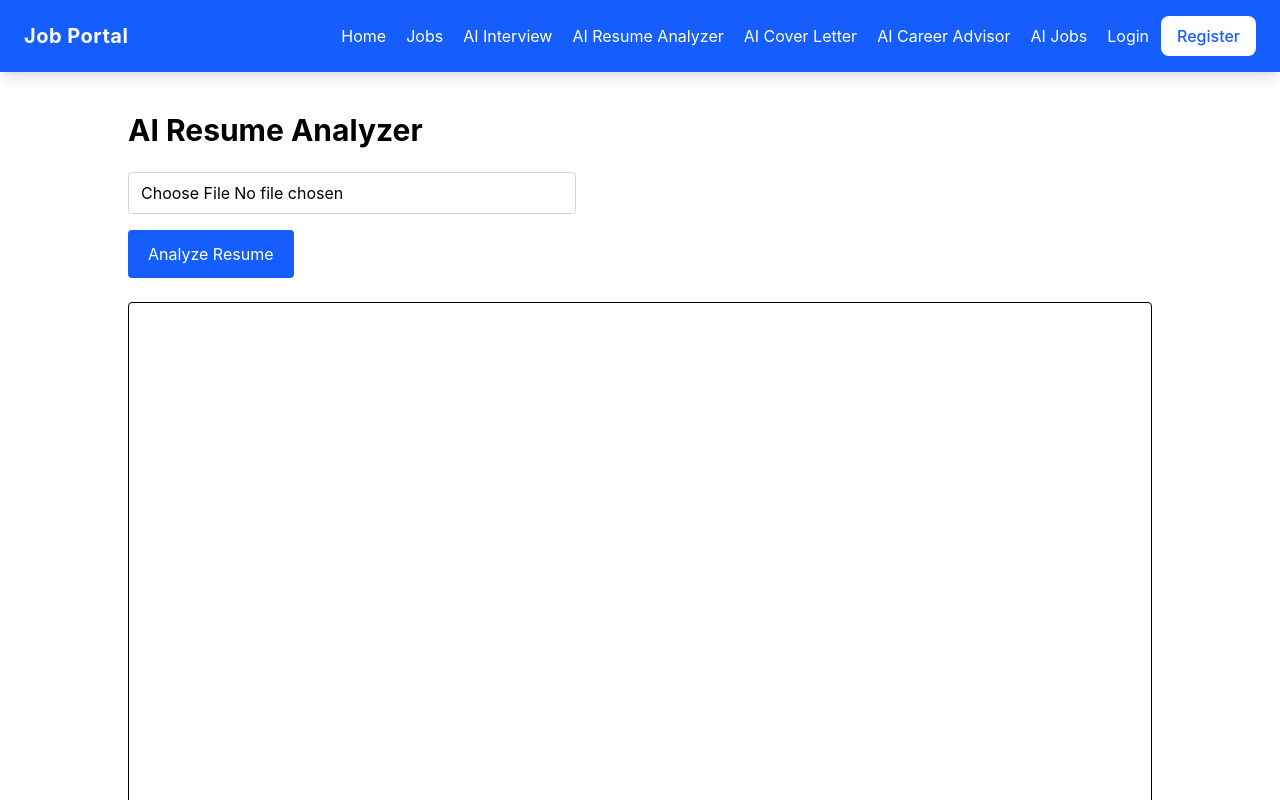
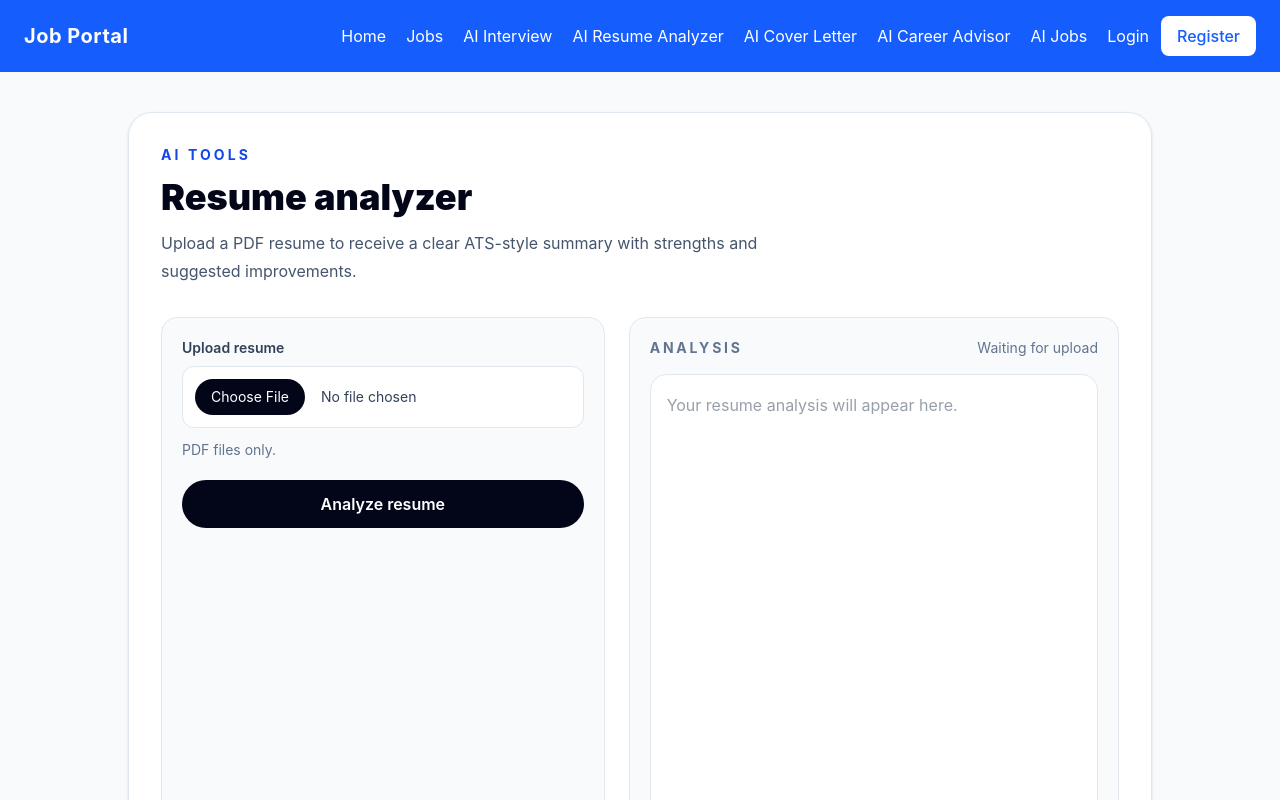
Before and after one commit to dilanithathsarani/Job-Portal---frontend, a React app: page /ai/resume-analyzer in a window 1280 px wide. Shown: the top 800 px of the page. Built offline with nearby package versions, Linux system fonts and the light colour scheme; the HTML template or start-up script is replaced by a standard one.

Commit message:
Implement fallback analysis for ResumeAnalyzer and enhance UI with user feedback notifications. Update API request handling for FormData uploads.

```diff
--- a/src/pages/ai/ResumeAnalyzer.jsx
+++ b/src/pages/ai/ResumeAnalyzer.jsx
@@ -2,6 +2,23 @@ import { useState } from "react";
 import toast from "react-hot-toast";
 import api from "../../services/api";
 import Navbar from "../../components/navBar";
+
+const buildFallbackAnalysis = (fileName) => {
+    return [
+        "ATS Score: 65/100",
+        "Strengths:",
+        `- Resume file ${fileName || "(uploaded file)"} was received.`,
+        "- Basic structure appears ready for review.",
+        "Weaknesses:",
+        "- AI analysis is currently unavailable.",
+        "Missing Skills:",
+        "- Match required keywords from your target job description.",
+        "Suggestions:",
+        "- Add measurable impact points for each role.",
+        "- Keep skills grouped by category.",
+        "- Include tools and technologies near relevant projects.",
+    ].join("\n");
+};
 
 function ResumeAnalyzer() {
 
@@ -9,6 +26,7 @@ function ResumeAnalyzer() {
     const [analysis, setAnalysis] = useState("");
     const [loading, setLoading] = useState(false);
     const [error, setError] = useState("");
+    const [note, setNote] = useState("");
 
     const analyzeResume = async () => {
 
@@ -21,21 +39,14 @@ function ResumeAnalyzer() {
 
         formData.append("resume", file);
         setError("");
+        setNote("");
         setAnalysis("");
 
         try {
 
             setLoading(true);
 
-            const res = await api.post(
-                "/ai/analyze-resume",
-                formData,
-                {
-                    headers: {
-                        "Content-Type": "multipart/form-data",
-                    },
-                }
-            );
+            const res = await api.post("/ai/analyze-resume", formData);
 
             const analysisText =
                 res.data.analysis ||
@@ -44,6 +55,11 @@ function ResumeAnalyzer() {
                 "No analysis was returned by the server.";
 
             setAnalysis(analysisText);
+
+            if (res.data.message) {
+                setNote(res.data.message);
+            }
+
             toast.success("Resume analyzed successfully");
 
         } catch (error) {
@@ -55,7 +71,8 @@ function ResumeAnalyzer() {
                 "Failed to analyze resume";
 
             setError(message);
-            toast.error(message);
+            setNote("Showing fallback summary because the server could not complete AI analysis.");
+            setAnalysis(buildFallbackAnalysis(file?.name));
 
         } finally {
 
@@ -68,36 +85,59 @@ function ResumeAnalyzer() {
     return (
 
         <>
-        <Navbar/>
+            <Navbar />
 
-        <div className="max-w-5xl mx-auto mt-10">
+            <main className="min-h-screen bg-slate-50 px-5 py-10 sm:px-8 lg:px-10">
+                <div className="mx-auto max-w-5xl">
+                    <section className="rounded-3xl border border-slate-200 bg-white p-6 shadow-sm sm:p-8">
+                        <p className="text-sm font-bold uppercase tracking-[0.22em] text-blue-700">
+                            AI tools
+                        </p>
 
-            <h1 className="text-3xl font-bold mb-6">
+                        <h1 className="mt-3 text-3xl font-black text-slate-950 sm:text-4xl">
+                            Resume analyzer
+                        </h1>
 
-                AI Resume Analyzer
+                        <p className="mt-3 max-w-2xl text-base leading-7 text-slate-600">
+                            Upload a PDF resume to receive a clear ATS-style summary with strengths and suggested improvements.
+                        </p>
 
-            </h1>
+                        {note && (
+                            <div className="mt-6 rounded-xl border border-amber-200 bg-amber-50 px-4 py-3 text-sm text-amber-700">
+                                {note}
+                            </div>
+                        )}
+
+                        <div className="mt-8 grid gap-6 lg:grid-cols-[0.95fr_1.05fr]">
+                            <div className="rounded-2xl border border-slate-200 bg-slate-50 p-5">
+                                <label className="mb-2 block text-sm font-semibold text-slate-700">
+                                    Upload resume
+                                </label>
 
                                 <input
                                     type="file"
                                     accept="application/pdf,.pdf"
                                     onChange={(e) => setFile(e.target.files?.[0] ?? null)}
-                className="block w-full max-w-md rounded border border-gray-300 px-3 py-2"
+                                    className="block w-full rounded-xl border border-slate-200 bg-white px-3 py-3 text-sm text-slate-700 outline-none transition file:mr-4 file:rounded-full file:border-0 file:bg-slate-950 file:px-4 file:py-2 file:text-white hover:file:bg-blue-600"
                                 />
 
+                                <p className="mt-3 text-sm text-slate-500">
+                                    PDF files only.
+                                </p>
+
                                 {file && (
-                <p className="mt-2 text-sm text-gray-600">
-                    Selected file: {file.name}
-                </p>
+                                    <div className="mt-4 rounded-xl border border-slate-200 bg-white px-4 py-3 text-sm text-slate-700">
+                                        Selected file: <span className="font-semibold text-slate-950">{file.name}</span>
+                                    </div>
                                 )}
 
                                 <button
                                     type="button"
                                     onClick={analyzeResume}
                                     disabled={loading}
-                className="bg-blue-600 text-white px-5 py-3 rounded mt-4 disabled:cursor-not-allowed disabled:opacity-70"
+                                    className="mt-5 inline-flex w-full items-center justify-center rounded-full bg-slate-950 px-5 py-3 font-semibold text-white transition hover:bg-blue-600 disabled:cursor-not-allowed disabled:opacity-70"
                                 >
-                {loading ? "Analyzing..." : "Analyze Resume"}
+                                    {loading ? "Analyzing..." : "Analyze resume"}
                                 </button>
 
                                 {error && (
@@ -105,15 +145,30 @@ function ResumeAnalyzer() {
                                         {error}
                                     </p>
                                 )}
+                            </div>
+
+                            <div className="rounded-2xl border border-slate-200 bg-slate-50 p-5">
+                                <div className="flex items-center justify-between gap-3">
+                                    <h2 className="text-sm font-bold uppercase tracking-[0.2em] text-slate-500">
+                                        Analysis
+                                    </h2>
+                                    <span className="text-sm text-slate-500">
+                                        {analysis ? "Ready" : "Waiting for upload"}
+                                    </span>
+                                </div>
 
                                 <textarea
-                rows={20}
+                                    rows={16}
                                     value={analysis}
                                     readOnly
-                className="w-full border p-4 mt-6 rounded"
+                                    placeholder="Your resume analysis will appear here."
+                                    className="mt-4 w-full resize-none rounded-2xl border border-slate-200 bg-white p-4 leading-7 text-slate-700 outline-none"
                                 />
-
                             </div>
+                        </div>
+                    </section>
+                </div>
+            </main>
 
         </>
     );
--- a/src/services/api.js
+++ b/src/services/api.js
@@ -9,6 +9,16 @@ const api = axios.create({
 
 // Attach JWT token to every request automatically
 api.interceptors.request.use((config) => {
+    // Let the browser set multipart boundaries for FormData uploads.
+    if (typeof FormData !== "undefined" && config.data instanceof FormData) {
+        if (config.headers && typeof config.headers.set === "function") {
+            config.headers.delete("Content-Type");
+        } else if (config.headers) {
+            delete config.headers["Content-Type"];
+            delete config.headers["content-type"];
+        }
+    }
+
     const token = localStorage.getItem("token");
     if (token) {
         if (config.headers && typeof config.headers.set === 'function') {
```
Lines whose indentation alone changed are shown as unchanged.
